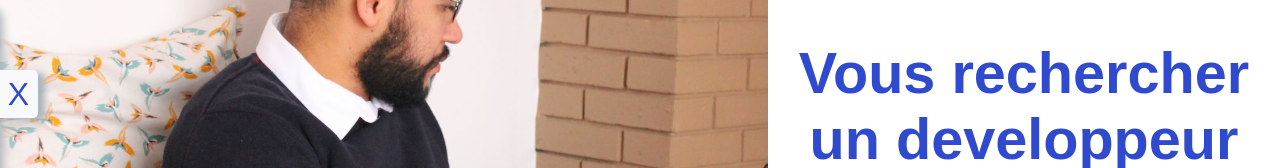
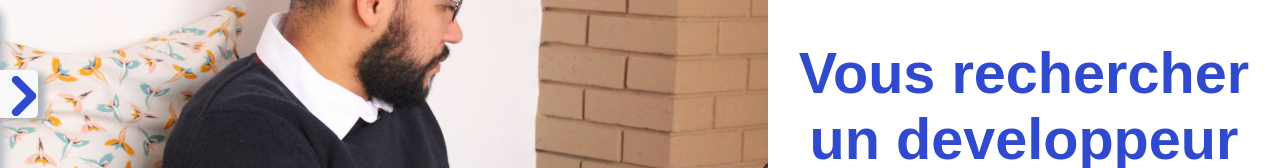
Before and after one commit to JohanSoulanges/Porfolio-React, a React (Create React App) app: page / in a window 1280 px wide. Shown: the part 170-338 px from the top of the page. Built offline with nearby package versions, Linux system fonts and the light colour scheme.

Commit message:
"ajsutement CSS et HTML"

```diff
--- a/src/CSS/Sidebar.scss
+++ b/src/CSS/Sidebar.scss
@@ -4,7 +4,6 @@
     left: 0;
     width: 13rem;
     height: fit-content;
-    // background: var(--clr-portfolio-8);
     display: grid;
     grid-template-rows: auto 1fr auto;
     row-gap: 1rem;
@@ -38,16 +37,13 @@
     transition: var(--transition);
     cursor: pointer;
     animation: bounce 2s ease-in-out infinite;
+    & > img {
+        margin-top: 0.3rem;
+        height: 2.5rem;
+        width: 2.5rem;
+    }
+
 }
-
-// .sidebar-header {
-//     width: max-content;
-//     display: flex;
-//     justify-content: space-between;
-//     align-items: center;
-//     padding: 1rem 1.5rem;
-// }
-
 
 .links {
     width: max-content;
@@ -75,3 +71,8 @@
     margin: 0 0.5rem;
     color: var(--clr-portfolio-10);
 }
+
+.toogle-size {
+    height: 3rem;
+    width: 3rem;
+}
--- a/src/Content/Contact.js
+++ b/src/Content/Contact.js
@@ -90,7 +90,9 @@ const Contact = () => {
               {social.map(({ id, url, icon }) => {
                 return (
                   <li key={id}>
-                    <a href={url}>{icon}</a>
+                    <a target="_blank" href={url}>
+                      {icon}
+                    </a>
                   </li>
                 );
               })}
--- a/src/Content/Sidebar.js
+++ b/src/Content/Sidebar.js
@@ -2,6 +2,8 @@ import React from "react";
 import "../CSS/Sidebar.scss";
 import { useGlobalContext } from "../Context/AppContext";
 import { links, social } from "../Database/Data";
+import nextImg from "../images/1.png";
+import prevImg from "../images/2.png";
 
 const Sidebar = () => {
   const { isSidebarOpen, setIsSidebarOpen } = useGlobalContext();
@@ -13,7 +15,11 @@ const Sidebar = () => {
             className="sidebar-toggle"
             onClick={() => setIsSidebarOpen(!isSidebarOpen)}
           >
-            X
+            {isSidebarOpen ? (
+              <img src={prevImg} alt="nextImg" />
+            ) : (
+              <img src={nextImg} alt="nextImg" />
+            )}
           </button>
         </div>
         <div className="sidebar-content">
@@ -34,7 +40,9 @@ const Sidebar = () => {
             {social.map(({ id, url, icon }) => {
               return (
                 <li key={id}>
-                  <a href={url}>{icon}</a>
+                  <a target="_blank" href={url}>
+                    {icon}
+                  </a>
                 </li>
               );
             })}
```
